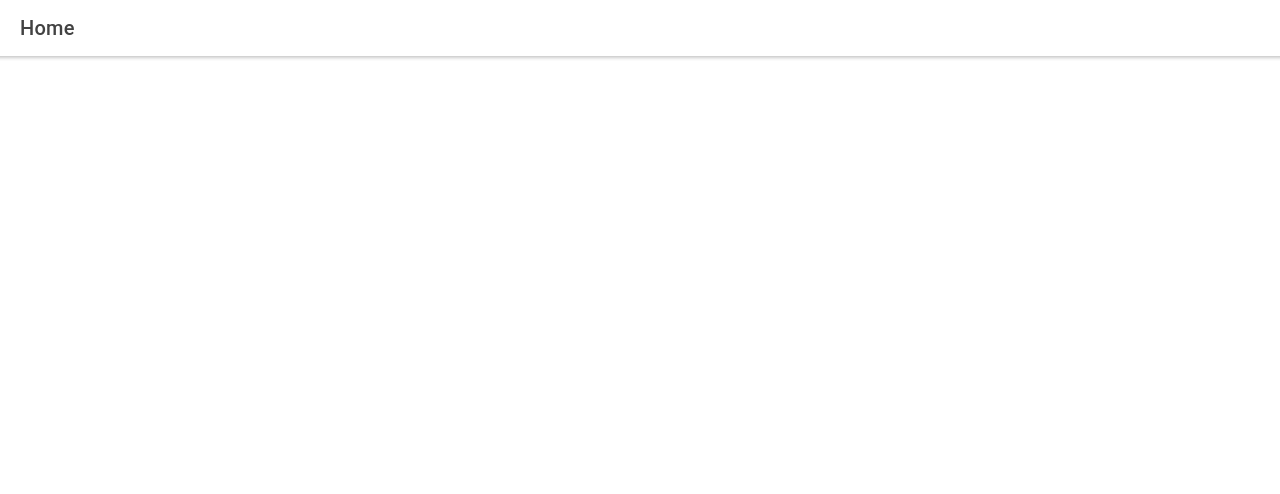
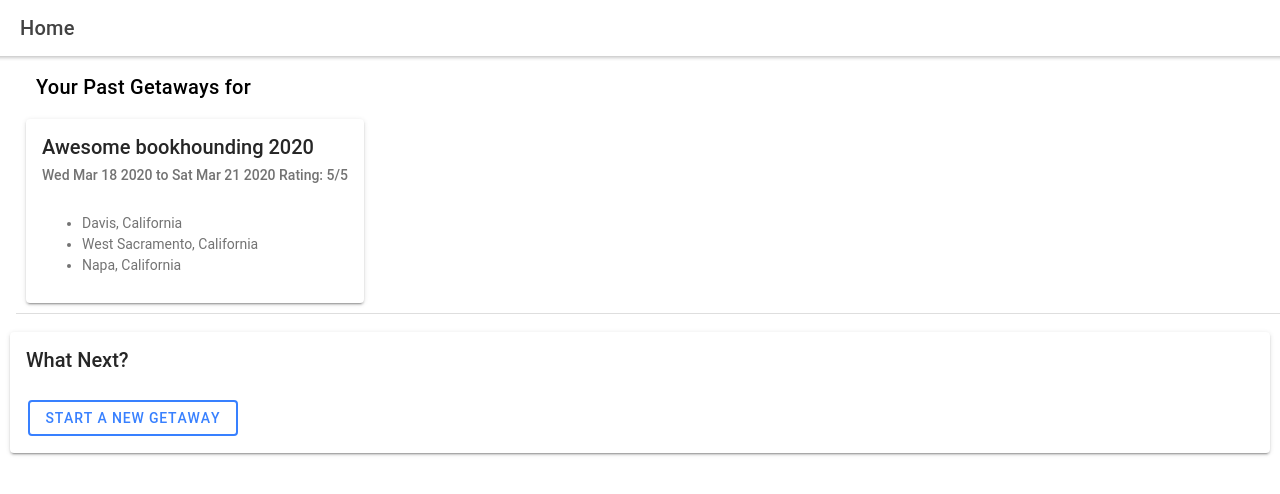
Before and after one commit to mgatto/getaway-planner, a React (Create React App) app: page /home in a window 1280 px wide. Shown: the top 494 px of the page. Built offline with nearby package versions, Linux system fonts and the light colour scheme.

Commit message:
feat: add more content to Home
Also, add back button to Why since it can now be reached from Home.

```diff
--- a/src/pages/Home.tsx
+++ b/src/pages/Home.tsx
@@ -1,4 +1,10 @@
 import {
+  IonButton,
+  IonCard,
+  IonCardContent,
+  IonCardHeader,
+  IonCardSubtitle,
+  IonCardTitle,
   IonContent,
   IonHeader,
   IonPage,
@@ -6,12 +12,14 @@ import {
   IonToolbar,
 } from "@ionic/react";
 import "./Home.css";
-import React from "react";
+import React, { useContext } from "react";
 import PastTripsList from "../components/PastTrips/PastTripsList";
 import { BrowserRouterProps } from "react-router-dom";
+import { Getaway } from "../data/GetawayContextProvider";
 
 const Home: React.FC<BrowserRouterProps> = (props) => {
-  // const
+  const getawayCtx = useContext(Getaway);
+  const intentionForTravel = getawayCtx.currentIntention;
 
   return (
     <IonPage>
@@ -26,6 +34,19 @@ const Home: React.FC<BrowserRouterProps> = (props) => {
             <IonTitle size="large">Home</IonTitle>
           </IonToolbar>
         </IonHeader>
+
+        <PastTripsList intention={intentionForTravel} />
+        <IonCard>
+          <IonCardHeader>
+            <IonCardTitle>What Next?</IonCardTitle>
+            <IonCardSubtitle></IonCardSubtitle>
+          </IonCardHeader>
+          <IonCardContent>
+            <IonButton fill="outline" slot="end" routerLink={"/why"}>
+              Start a new Getaway
+            </IonButton>
+          </IonCardContent>
+        </IonCard>
       </IonContent>
     </IonPage>
   );
--- a/src/pages/WhyGo.tsx
+++ b/src/pages/WhyGo.tsx
@@ -1,7 +1,9 @@
 import React, { EventHandler, useContext } from "react";
 
 import {
+  IonBackButton,
   IonButton,
+  IonButtons,
   IonCard,
   IonCardContent,
   IonCardHeader,
@@ -11,12 +13,8 @@ import {
   IonContent,
   IonGrid,
   IonHeader,
-  IonImg,
-  IonLabel,
   IonPage,
   IonRow,
-  IonText,
-  IonThumbnail,
   IonTitle,
   IonToolbar,
 } from "@ionic/react";
@@ -35,6 +33,10 @@ const WhyGo: React.FC = () => {
     <IonPage>
       <IonHeader>
         <IonToolbar>
+          {" "}
+          <IonButtons slot="start">
+            <IonBackButton />
+          </IonButtons>
           <IonTitle>Getaway Planner</IonTitle>
         </IonToolbar>
       </IonHeader>
```
